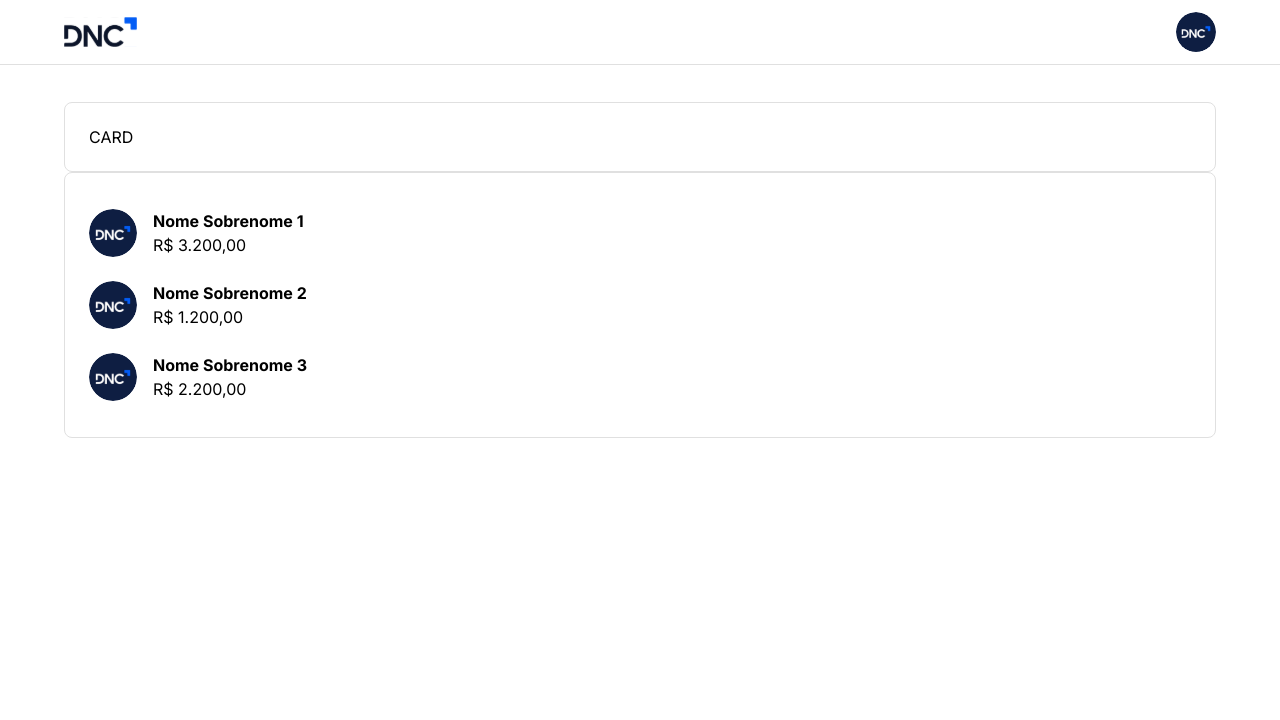
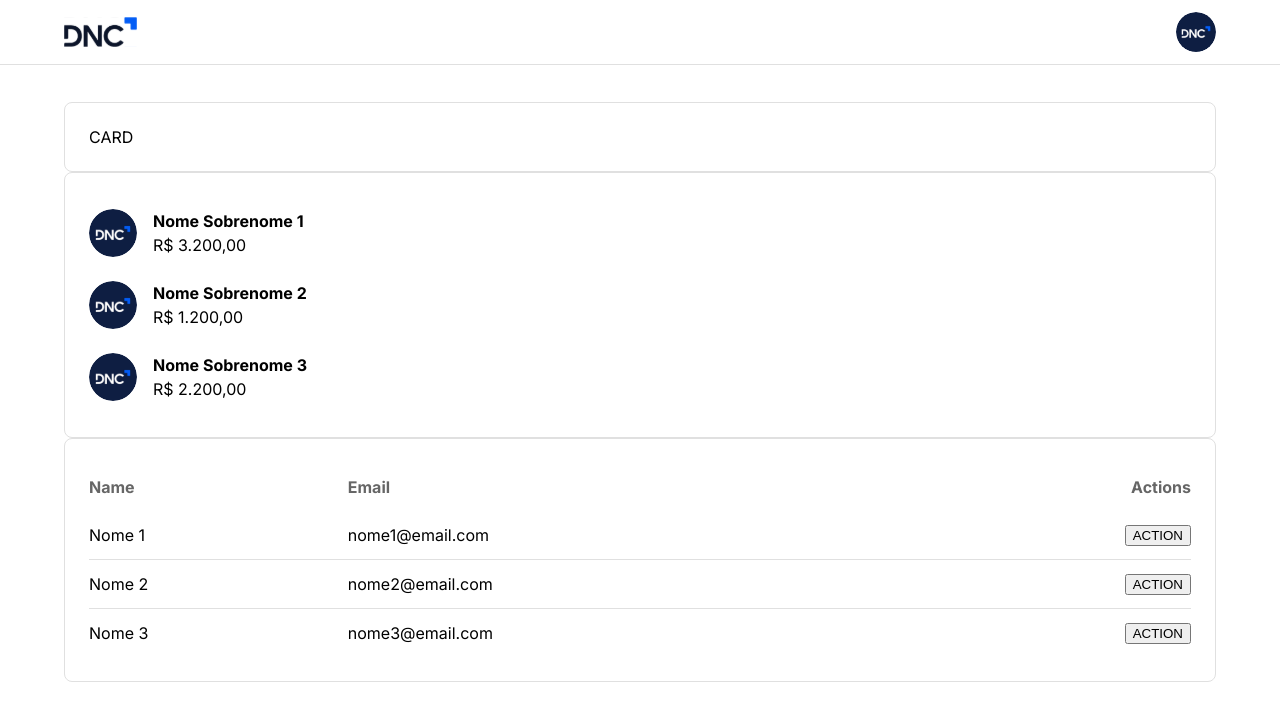
Before and after one commit to Zefer1/dnc-sales-dashboard-jf, a React (Vite) app: page /home in a window 1280 px wide. Shown: the top 720 px of the page. Built offline with nearby package versions, Linux system fonts and the light colour scheme.

Commit message:
Feat: Table component

```diff
--- /dev/null
+++ b/src/components/CustomTable.tsx
@@ -0,0 +1,64 @@
+import styled from 'styled-components'
+import { CustomTableProps } from '@/types'
+import { pxToRem } from '@/utils'
+
+
+const TableWrapper = styled.div`
+	overflow-x: auto;
+	width: 100%;
+	   table {
+		   width: 100%;
+		   border-collapse: collapse;
+
+	   th,
+	   td {
+		   height: ${pxToRem(48)};
+		   padding: 0 ${pxToRem(8)} 0 0;
+		   text-align: left;
+		   &:last-child {
+			   text-align: right;
+			   padding: 0;
+		   }
+	   }
+         th {
+         color: ${(props) => props.theme.typographies.subtitle};
+         font-wight: 600;
+    }
+
+     tr {
+		   border-bottom: ${pxToRem(1)} solid ${(props) => props.theme.appDefaultStroke};
+		   &:last-child {
+			border-bottom: none;
+	   }
+    }
+`
+
+
+function CustomTable(props: CustomTableProps) {
+	const { headers, rows } = props
+	return (
+		<TableWrapper>
+			<table>
+				<thead>
+					<tr>
+						{headers.map((header, index) => (
+							<th key={index}>{header}</th>
+						))}
+					</tr>
+				</thead>
+                <tbody>
+                    {rows.map((row, rowIndex) => (
+                        <tr key={rowIndex}>
+                            {row.map((cell, cellIndex) => (
+                                <td key={cellIndex}>{cell}</td>
+                            ))}
+                        </tr>
+                    ))}
+                </tbody>
+
+			</table>
+		</TableWrapper>
+	)
+}
+
+export default CustomTable;
--- a/src/components/index.ts
+++ b/src/components/index.ts
@@ -1,4 +1,5 @@
- export { default as AvatarsList } from './AvatarList';
+export { default as AvatarsList } from './AvatarList';
+export { default as CustomTable } from './CustomTable';
 export { default as FormComponent } from './FormComponent';
 export { default as Header } from './Header';
 export * from './BannerImage';
--- a/src/pages/Home.tsx
+++ b/src/pages/Home.tsx
@@ -1,4 +1,4 @@
-import { AvatarsList, CardComponent, Header } from '@/components';
+import { AvatarsList, CardComponent, CustomTable, Header } from '@/components';
 import { Container } from '@mui/material';
 import { currencyConverter } from '@/utils';
 
@@ -20,6 +20,27 @@ function Home() {
       subtitle: currencyConverter(2200),
     },
   ];
+  const mockTableData = {
+    headers: ['Name', 'Email', 'Actions'],
+    rows: [
+      [
+        <span>Nome 1</span>,
+        <span>nome1@email.com</span>,
+        <button>ACTION</button>,
+      ],
+      [
+        <span>Nome 2</span>,
+        <span>nome2@email.com</span>,
+        <button>ACTION</button>,
+      ],
+      [
+        <span>Nome 3</span>,
+        <span>nome3@email.com</span>,
+        <button>ACTION</button>,
+      ],
+    ],
+  };
+
 
   return (
     <>
@@ -29,6 +50,9 @@ function Home() {
         <CardComponent>
           <AvatarsList listData={mockListData} />
         </CardComponent>
+        <CardComponent>
+          <CustomTable headers={mockTableData.headers} rows={mockTableData.rows} />
+        </CardComponent>
       </Container>
     </>
   );
--- /dev/null
+++ b/src/types/customTable.d.ts
@@ -0,0 +1,4 @@
+export interface CustomTableProps {
+  headers: string[];
+  rows: React.ReactNode[][];
+}
--- a/src/types/index.ts
+++ b/src/types/index.ts
@@ -1,4 +1,5 @@
+export * from './avatarsList'
+export * from './customTable'
+export * from './formComponent'
 export * from './theme'
 export * from './typographies'
-export * from './formComponent'
-export * from './avatarsList'
```
